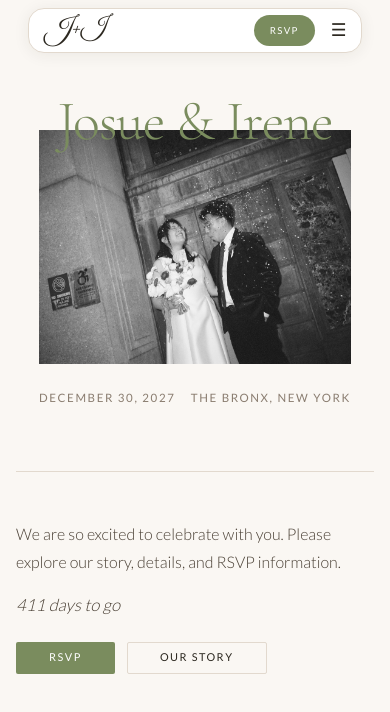
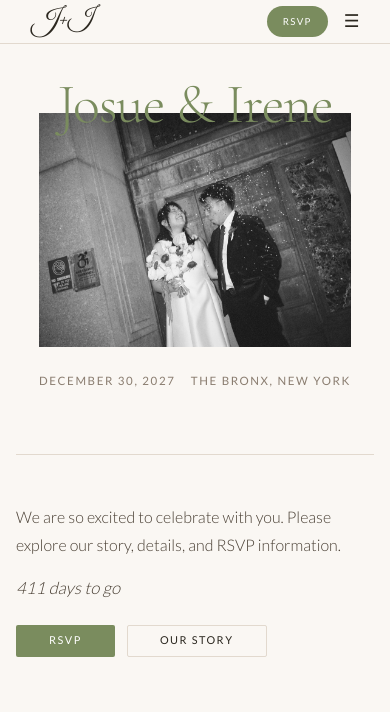
Before and after one commit to josue-rojas/wedding, a React (Vite) app: page /#/home in a window 390 px wide. Shown: the top 712 px of the page. Built offline with nearby package versions, Linux system fonts and the light colour scheme.

Commit message:
fix: remove sticky, border-radius, box-shadow, surface bg from nav; full-width border-bottom only
Agent-Logs-Url: https://github.com/josue-rojas/wedding/sessions/908323bb-7aba-4414-9714-5cfad8308195

Co-authored-by: josue-rojas <10749061+josue-rojas@users.noreply.github.com>

```diff
--- a/src/components/Navigation/styles.module.css
+++ b/src/components/Navigation/styles.module.css
@@ -1,10 +1,7 @@
-/* ── Desktop: floating pill ── */
+/* ── Desktop nav ── */
 .siteHeader {
-  position: sticky;
-  top: 0;
-  z-index: 20;
   background: var(--bg);
-  padding: 0.65rem 1rem;
+  border-bottom: 1px solid var(--border);
 }
 
 .siteHeaderInner {
@@ -12,10 +9,6 @@
   margin: 0 auto;
   display: flex;
   align-items: center;
-  background: var(--surface);
-  border-radius: 999px;
-  border: 1px solid var(--border);
-  box-shadow: 0 2px 16px rgba(44, 40, 32, 0.07);
   padding: 0.45rem 0.5rem 0.45rem 1.75rem;
   gap: 0.5rem;
 }
@@ -101,18 +94,9 @@
 
 /* ── Mobile ── */
 @media (max-width: 768px) {
-  .siteHeader {
-    padding: 0.5rem 0.75rem;
-  }
-
   .siteHeaderInner {
-    border-radius: 16px;
     flex-wrap: wrap;
     padding: 0.4rem 0.4rem 0.4rem 1rem;
-  }
-
-  .siteHeaderInner.isOpen {
-    border-radius: 16px;
   }
 
   .navBrand {
```
